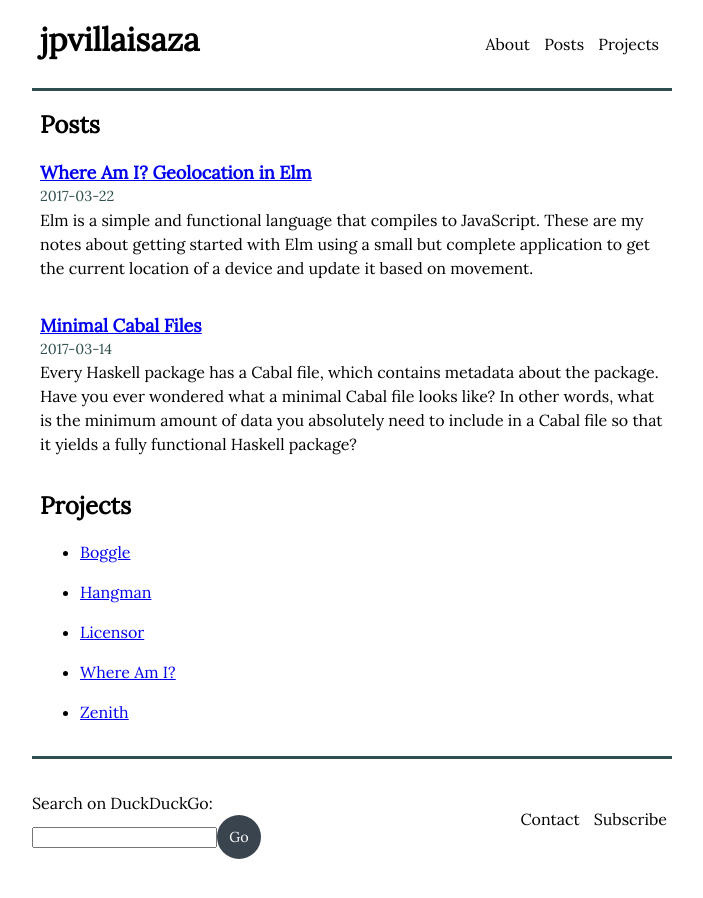
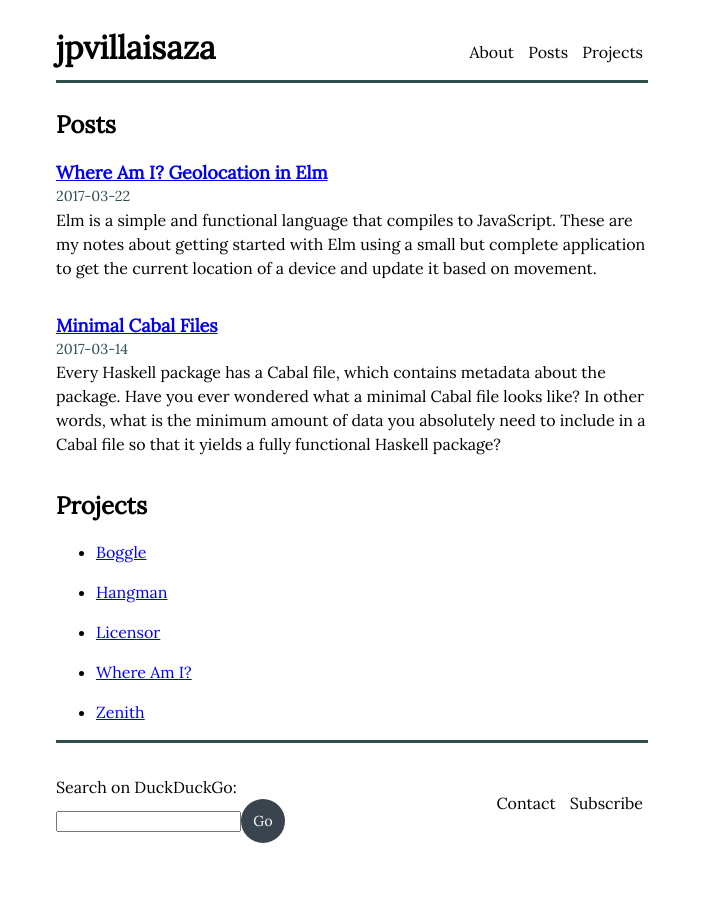
Before and after one commit to jpvillaisaza/jpvillaisaza.github.io, a Jekyll site: the page built from index.html, in a window 1280 px wide. Shown: the whole page, without its empty margins (288-991 px from the left). Built offline with Jekyll 4.4.1, drawn with Linux system fonts in a browser that asks for light colours.

Commit message:
Simplify padding

```diff
--- a/_sass/main.scss
+++ b/_sass/main.scss
@@ -59,10 +59,10 @@ pre {
 body {
   margin: 0 auto;
   max-width: 40rem;
+  padding: 1.5rem;
 }
 
 body > header {
-  padding: 1rem 0.5em;
   display: grid;
   grid-template-columns: 1fr;
   .site-title {
@@ -89,11 +89,11 @@ body > header {
 main {
   border-top: medium solid $color-01;
   border-bottom: medium solid $color-01;
-  padding: 1em 0.5em;
+  padding-top: 1.5rem;
 }
 
 body > footer {
-  padding: 2em 0;
+  padding-top: 2rem;
   display: grid;
   gap: 1rem;
   grid-template-columns: 1fr;
```
